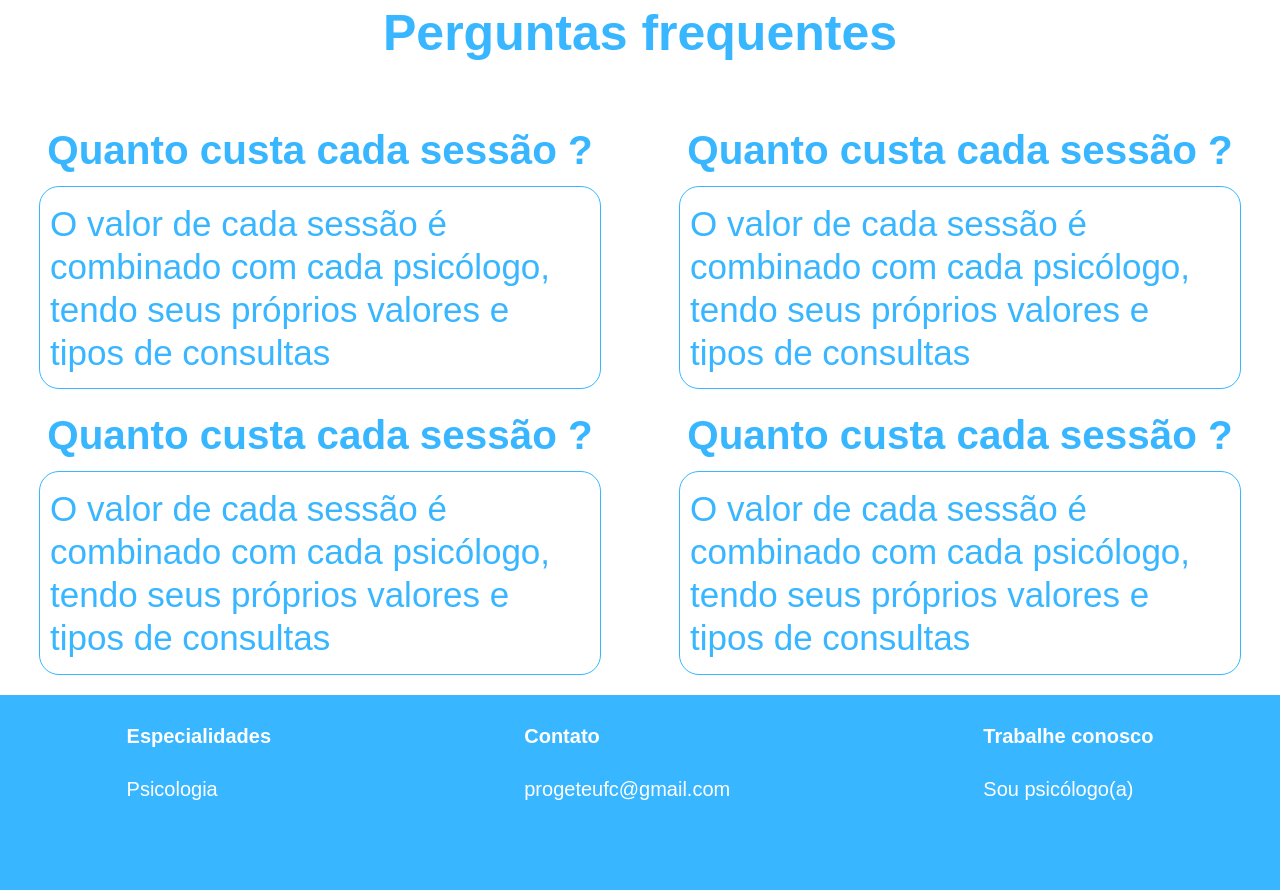
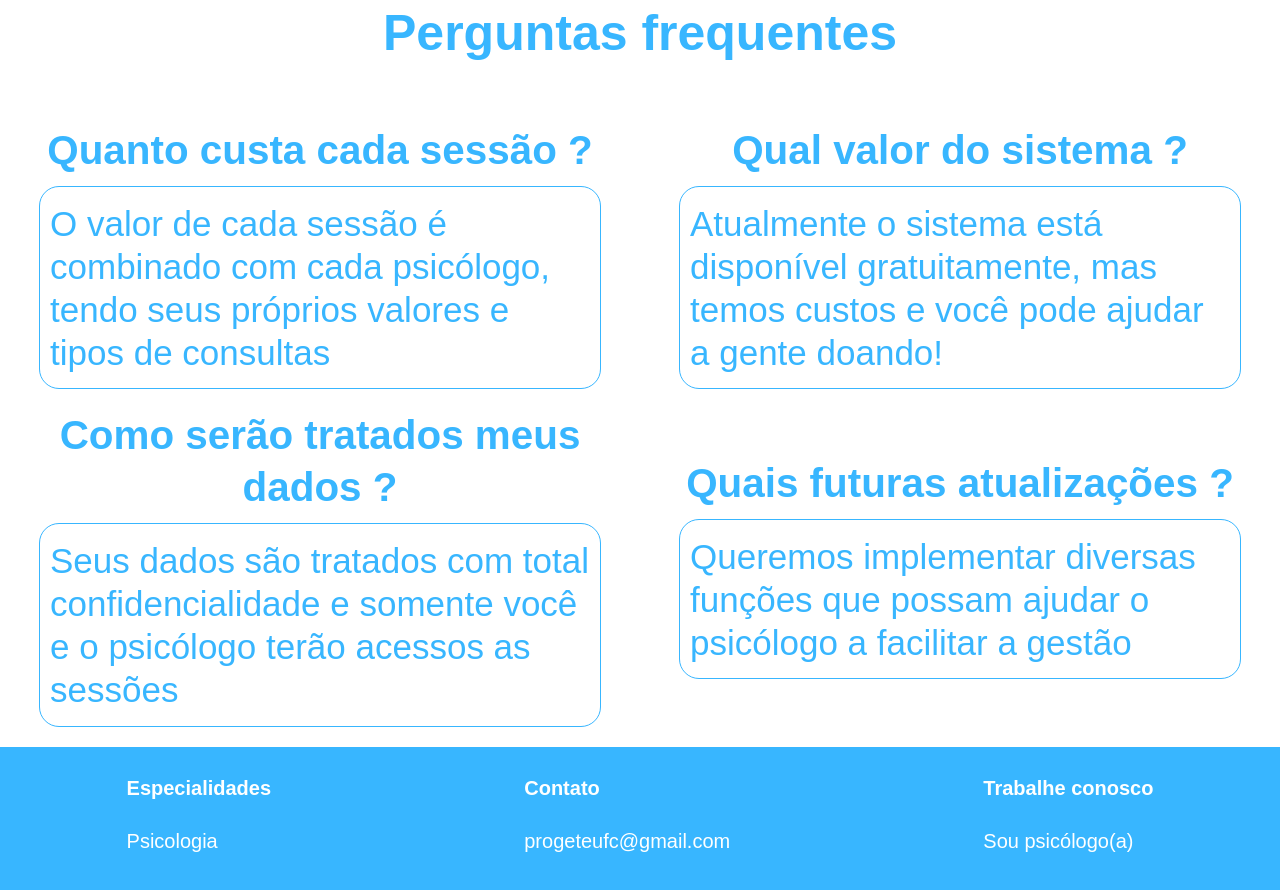
Before and after one commit to ProgeteUFCRUSSAS/PAPO, a React (Vite) app: page / in a window 1280 px wide. Shown: the part 2740-3630 px from the top of the page. Built offline with nearby package versions, Linux system fonts and the light colour scheme; no server answers.

Commit message:
feat: alterando textos da seção de perguntas

```diff
--- a/src/components/Faq/index.tsx
+++ b/src/components/Faq/index.tsx
@@ -14,31 +14,31 @@ export default function Faq() {
       </Card>
 
       <Card>
-        <LabelCard>Quanto custa cada sessão ?</LabelCard>
+        <LabelCard>Qual valor do sistema ?</LabelCard>
         <TextContainer>
           <p>
-            O valor de cada sessão é combinado com cada psicólogo, tendo seus
-            próprios valores e tipos de consultas
+            Atualmente o sistema está disponível gratuitamente, mas temos custos
+            e você pode ajudar a gente doando!
           </p>
         </TextContainer>
       </Card>
 
       <Card>
-        <LabelCard>Quanto custa cada sessão ?</LabelCard>
+        <LabelCard>Como serão tratados meus dados ?</LabelCard>
         <TextContainer>
           <p>
-            O valor de cada sessão é combinado com cada psicólogo, tendo seus
-            próprios valores e tipos de consultas
+            Seus dados são tratados com total confidencialidade e somente você e
+            o psicólogo terão acessos as sessões
           </p>
         </TextContainer>
       </Card>
 
       <Card>
-        <LabelCard>Quanto custa cada sessão ?</LabelCard>
+        <LabelCard>Quais futuras atualizações ?</LabelCard>
         <TextContainer>
           <p>
-            O valor de cada sessão é combinado com cada psicólogo, tendo seus
-            próprios valores e tipos de consultas
+            Queremos implementar diversas funções que possam ajudar o psicólogo
+            a facilitar a gestão
           </p>
         </TextContainer>
       </Card>
```
